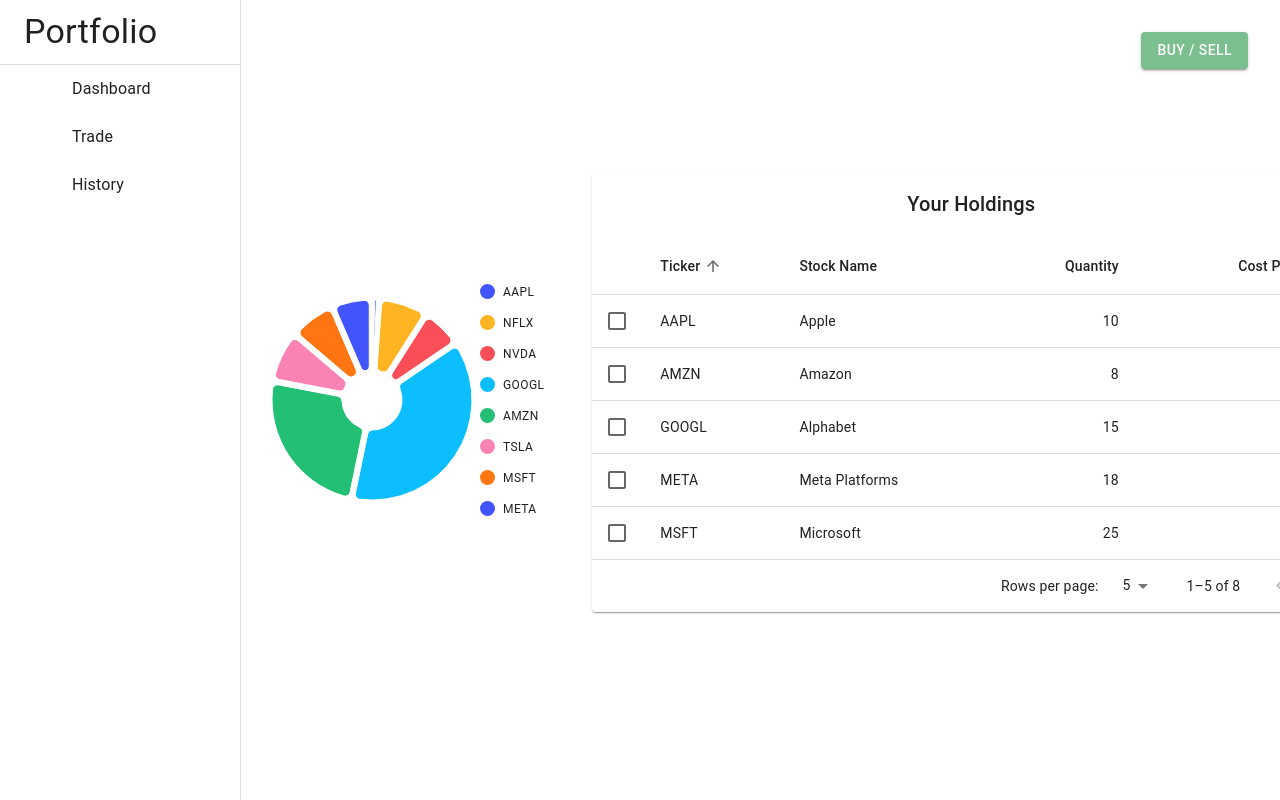
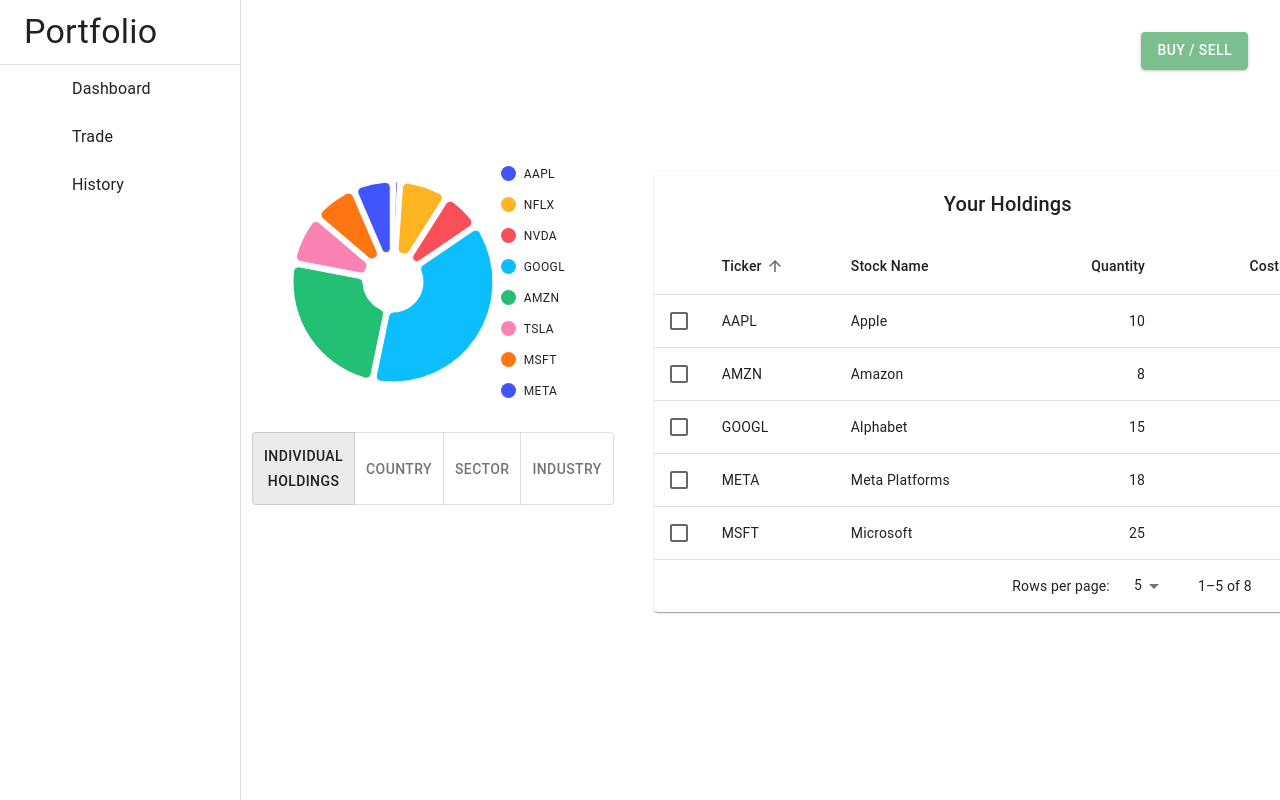
Before and after one commit to miiyuf/hackathon-portfolio, a React (Vite) app in the folder frontend/: page / in a window 1280 px wide. Shown: the top 800 px of the page. Built offline with nearby package versions, Linux system fonts and the light colour scheme; some icons are missing.

Commit message:
Add pie chart view with dummy data

```diff
--- a/frontend/src/components/PieChart.tsx
+++ b/frontend/src/components/PieChart.tsx
@@ -1,11 +1,31 @@
-import React, { useEffect } from 'react'
+import React, { useEffect, useState } from 'react'
 import { PieChart as MuiPieChart } from '@mui/x-charts'
 import { useUserStocksContext } from '../GlobalContext'
 import { Tooltip } from '@mui/material'
-
+import { ToggleButtonGroup, ToggleButton } from '@mui/material'
+interface pieChartData {
+    id: number
+    value: number
+    label: string
+}
 function PieChart() {
     const { userStocksState } = useUserStocksContext()
-    const [totalStocksValue, setTotalStocksValue] = React.useState(1)
+    const [totalStocksValue, setTotalStocksValue] = useState(1)
+    const [pieChartView, setPieChartView] = useState('individualHoldings')
+    const [pieChartData, setPieChartData] = useState<readonly pieChartData[]>(
+        userStocksState.map((stock, index) => ({
+            id: index,
+            value: stock.qty * stock.costPrice,
+            label: stock.ticker,
+        }))
+    )
+
+    const handlePieChartView = (
+        e: React.MouseEvent<HTMLElement>,
+        newView: string
+    ) => {
+        setPieChartView(newView)
+    }
 
     useEffect(() => {
         let totalValue = 0
@@ -14,15 +34,51 @@ function PieChart() {
         })
         setTotalStocksValue(totalValue)
     }, [userStocksState])
+
+    useEffect(() => {
+        switch (pieChartView) {
+            case 'individualHoldings':
+                setPieChartData(
+                    userStocksState.map((stock, index) => ({
+                        id: index,
+                        value: stock.qty * stock.costPrice,
+                        label: stock.ticker,
+                    }))
+                )
+                break
+            case 'country':
+                setPieChartData([
+                    { id: 1, value: 10, label: 'Japan' },
+                    { id: 2, value: 10, label: 'Singapore' },
+                    { id: 3, value: 10, label: 'US' },
+                ])
+                break
+            case 'sector':
+                setPieChartData([
+                    { id: 1, value: 10, label: 'A' },
+                    { id: 2, value: 10, label: 'B' },
+                    { id: 3, value: 30, label: 'C' },
+                    { id: 4, value: 10, label: 'D' },
+                ])
+                break
+            case 'industry':
+                setPieChartData([
+                    { id: 1, value: 10, label: 'A' },
+                    { id: 2, value: 10, label: 'B' },
+                    { id: 3, value: 30, label: 'C' },
+                    { id: 4, value: 10, label: 'D' },
+                    { id: 5, value: 50, label: 'E' },
+                    { id: 6, value: 30, label: 'F' },
+                ])
+                break
+        }
+    }, [pieChartView])
     return (
+        <div>
             <MuiPieChart
                 series={[
                     {
-                    data: userStocksState.map((stock, index) => ({
-                        id: index,
-                        value: stock.qty * stock.costPrice,
-                        label: stock.ticker,
-                    })),
+                        data: pieChartData,
                         innerRadius: 30,
                         outerRadius: 100,
                         paddingAngle: 3,
@@ -33,8 +89,31 @@ function PieChart() {
                     },
                 ]}
                 width={200}
-            height={200}
+                height={300}
             />
+            <ToggleButtonGroup
+                value={pieChartView}
+                exclusive
+                onChange={handlePieChartView}
+                aria-label="text alignment"
+            >
+                <ToggleButton
+                    value="individualHoldings"
+                    aria-label="right aligned"
+                >
+                    individual holdings
+                </ToggleButton>
+                <ToggleButton value="country" aria-label="left aligned">
+                    country
+                </ToggleButton>
+                <ToggleButton value="sector" aria-label="centered">
+                    sector
+                </ToggleButton>
+                <ToggleButton value="industry" aria-label="right aligned">
+                    industry
+                </ToggleButton>
+            </ToggleButtonGroup>
+        </div>
     )
 }
 
--- a/frontend/src/components/UserStocksTable.tsx
+++ b/frontend/src/components/UserStocksTable.tsx
@@ -276,7 +276,7 @@ export default function UserStocksTable() {
                 />
                 <TableContainer>
                     <Table
-                        sx={{ minWidth: 750 }}
+                        sx={{ minWidth: 700 }}
                         aria-labelledby="tableTitle"
                         size={'medium'}
                     >
--- a/frontend/src/pages/Home.css
+++ b/frontend/src/pages/Home.css
@@ -42,7 +42,7 @@
 }
 
 .internal-tab {
-    margin-left: 240px;
+    margin-left: 220px;
 }
 
 .home-tab {
```
Lines whose indentation alone changed are shown as unchanged.
